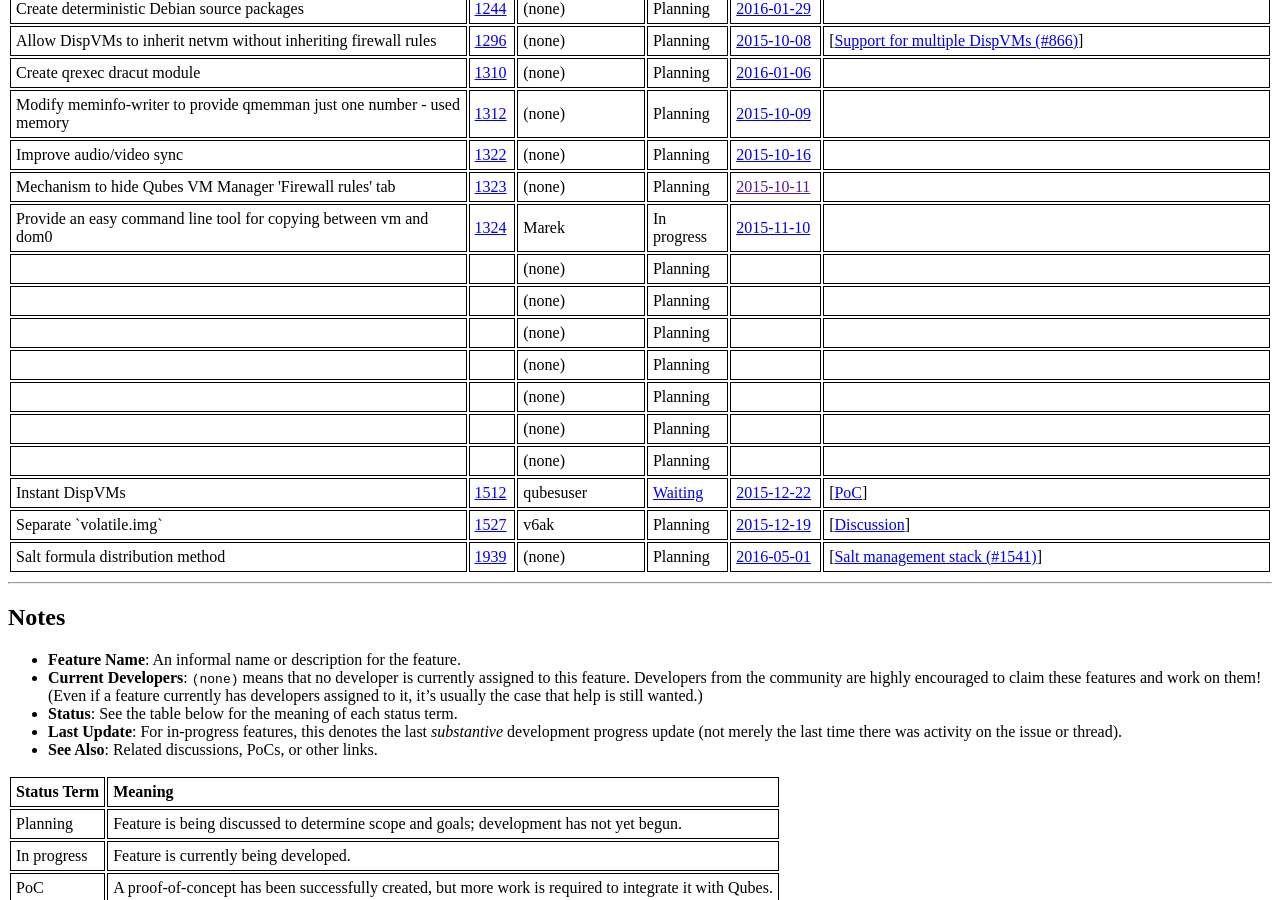
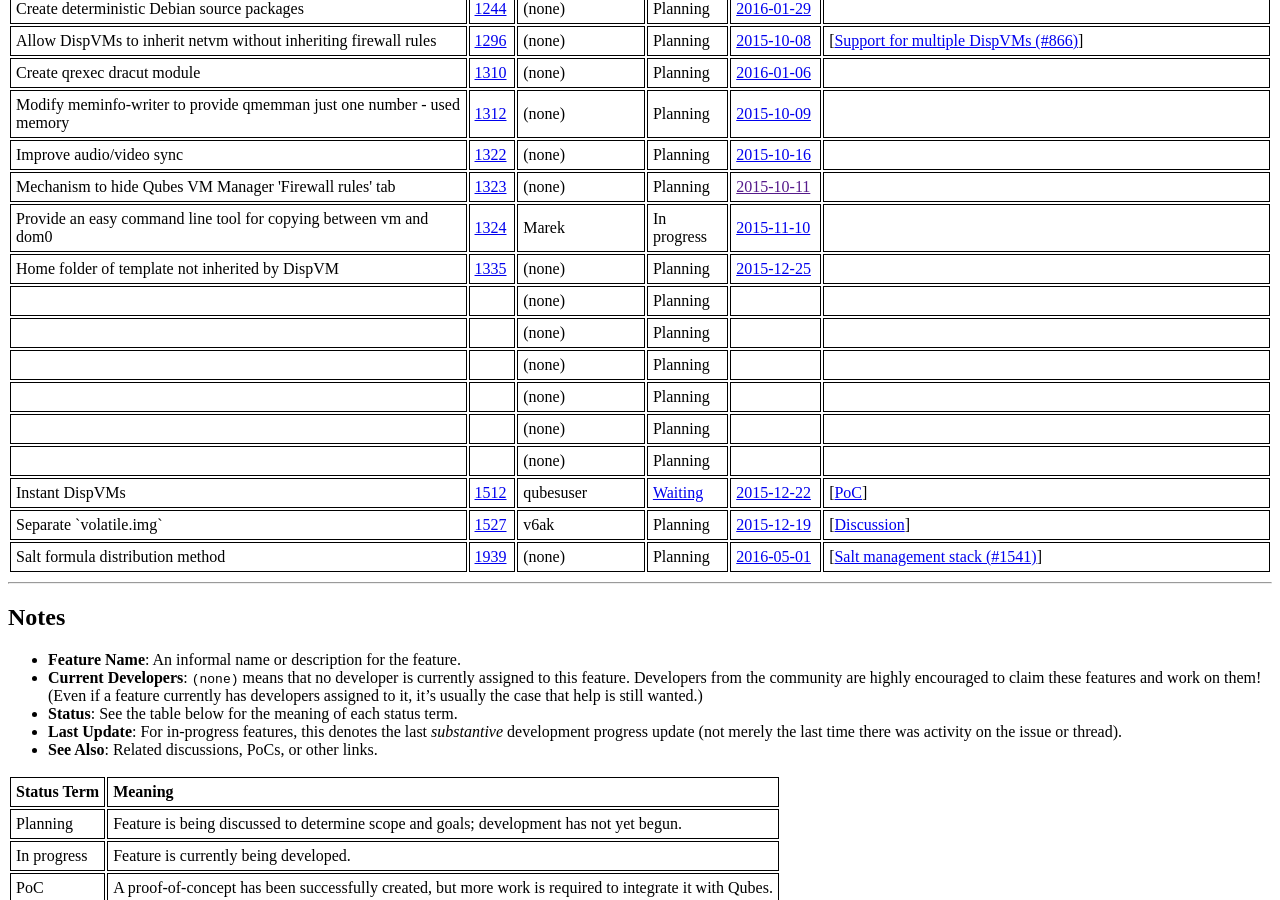
Before and after one commit to QubesOS/qubes-issues, a Jekyll site: the page built from index.md, in a window 1280 px wide and 900 px high, scrolled down 1724 px. Built offline with Jekyll 4.4.1, drawn with Linux system fonts in a browser that asks for light colours.

Commit message:
Track #1335

```diff
--- a/_data/features.yml
+++ b/_data/features.yml
@@ -767,15 +767,15 @@
   - desc   :
     url    :
 
-- name   :
-  issue  :
+- name   : Home folder of template not inherited by DispVM
+  issue  : 1335
   devs   :
   status :
-    code   :
+    code   : Planning
     url    :
   updated:
-    date   :
-    url    :
+    date   : 2015-12-25
+    url    : https://github.com/QubesOS/qubes-issues/issues/1335#issuecomment-167268375
   info   :
   - desc   :
     url    :
```
